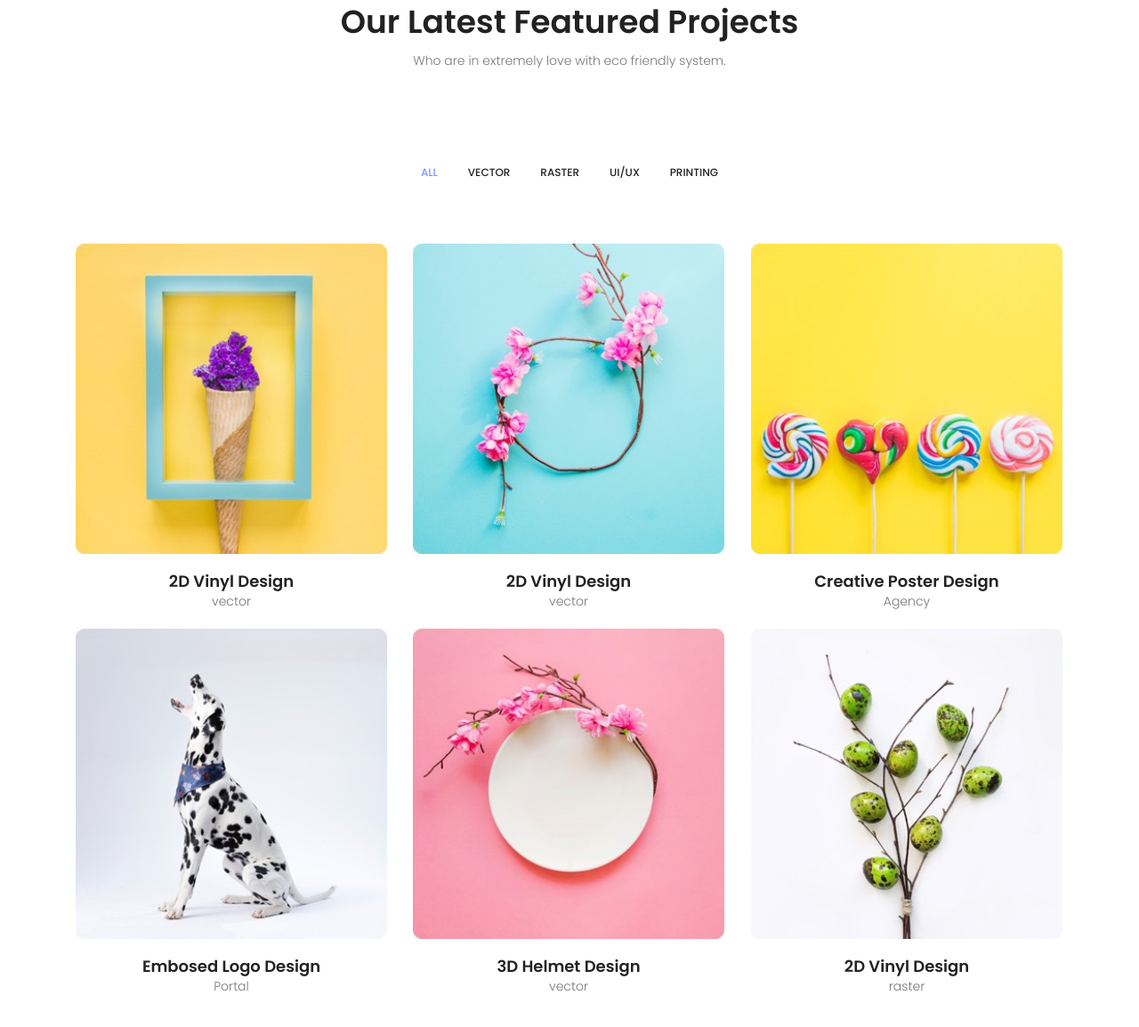
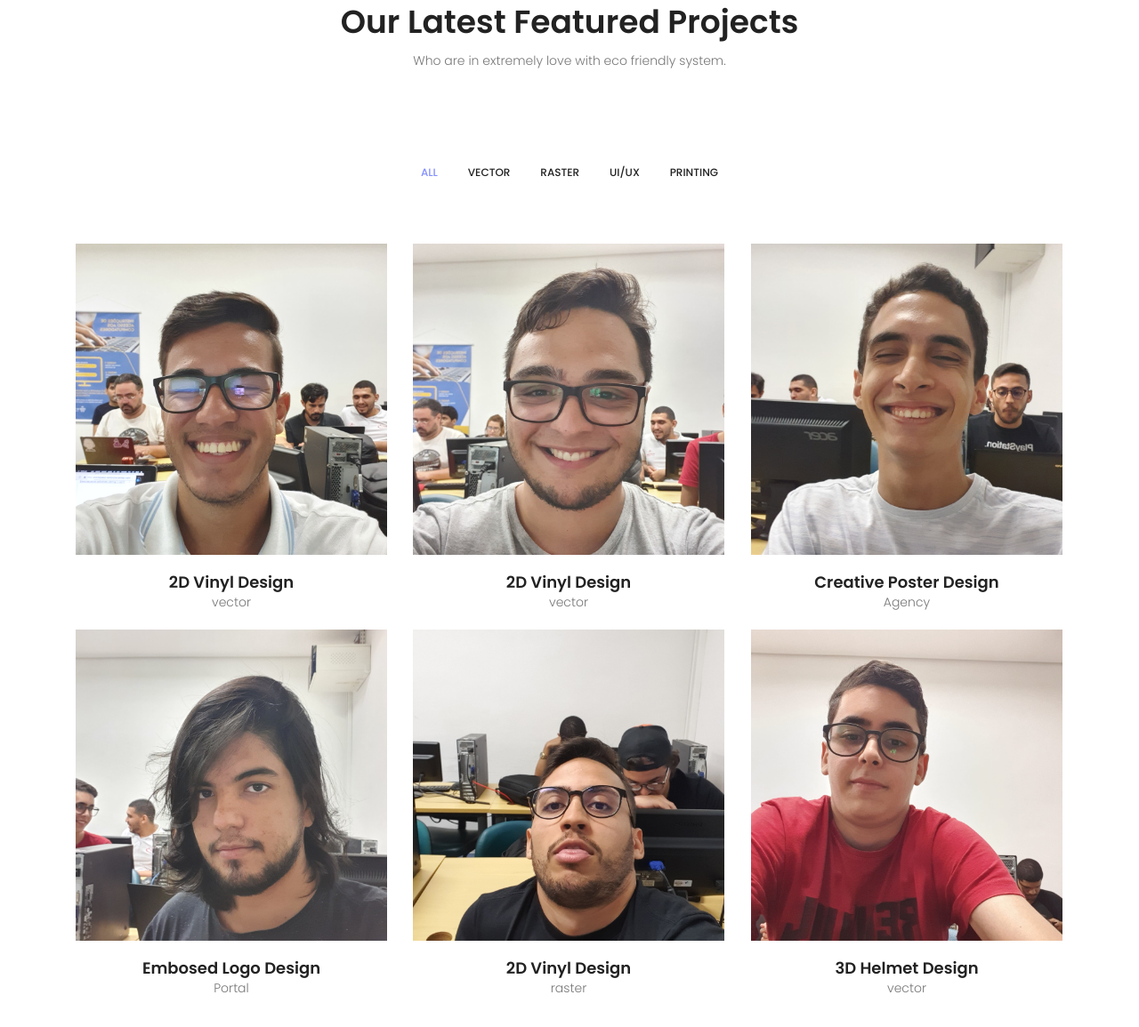
Before and after one commit to minhas-aulas/personal, a plain HTML site: page portfolio.html in a window 1280 px wide. Shown: the part 457-1612 px from the top of the page at 89% size. Drawn offline with nearby package versions, Linux system fonts and the light colour scheme; some packages are replaced by stand-ins of ours.

Commit message:
Grupo D: Edição das fotos na barra de menu portifólio

```diff
--- a/portfolio.html
+++ b/portfolio.html
@@ -110,7 +110,7 @@
                             	<div class="relative">
 	                            	<div class="thumb">
 	                            		<div class="overlay overlay-bg"></div>
-	                            		 <img class="image img-fluid" src="img/p1.jpg" alt="">
+	                            		 <img class="image img-fluid" src="img/igor.jpg" alt="">
 	                            	</div>
 									<a href="img/p1.jpg" class="img-pop-up">
 									  <div class="middle">
@@ -127,7 +127,7 @@
                             	<div class="relative">
 	                            	<div class="thumb">
 	                            		<div class="overlay overlay-bg"></div>
-	                            		 <img class="image img-fluid" src="img/p2.jpg" alt="">
+	                            		 <img class="image img-fluid" src="img/bruno.jpg" alt="">
 	                            	</div>
 									<a href="img/p2.jpg" class="img-pop-up">
 									  <div class="middle">
@@ -144,7 +144,7 @@
                             	<div class="relative">
 	                            	<div class="thumb">
 	                            		<div class="overlay overlay-bg"></div>
-	                            		 <img class="image img-fluid" src="img/p3.jpg" alt="">
+	                            		 <img class="image img-fluid" src="img/vini.jpg" alt="">
 	                            	</div>
 									<a href="img/p3.jpg" class="img-pop-up">
 									  <div class="middle">
@@ -162,7 +162,7 @@
                             	<div class="relative">
 	                            	<div class="thumb">
 	                            		<div class="overlay overlay-bg"></div>
-	                            		 <img class="image img-fluid" src="img/p4.jpg" alt="">
+	                            		 <img class="image img-fluid" src="img/diego.jpg" alt="">
 	                            	</div>
 									<a href="img/p4.jpg" class="img-pop-up">
 									  <div class="middle">
@@ -179,7 +179,7 @@
                             	<div class="relative">
                             	<div class="thumb">
 	                            		<div class="overlay overlay-bg"></div>
-	                            		 <img class="image img-fluid" src="img/p5.jpg" alt="">
+	                            		 <img class="image img-fluid" src="img/daddo.jpg" alt="">
 	                            	</div>
 									<a href="img/p5.jpg" class="img-pop-up">
 									  <div class="middle">
@@ -196,7 +196,7 @@
                             	<div class="relative">
 	                            	<div class="thumb">
 	                            		<div class="overlay overlay-bg"></div>
-	                            		 <img class="image img-fluid" src="img/p6.jpg" alt="">
+	                            		 <img class="image img-fluid" src="img/victor.jpg" alt="">
 	                            	</div>
 									<a href="img/p6.jpg" class="img-pop-up">
 									  <div class="middle">
```
Also changed, not shown: img/20200228_203221.jpg (added), img/20200228_204252.jpg (added), img/bruno.jpg (added), img/daddo.jpg (added), img/diego.jpg (added), img/igor.jpg (added), img/victor.jpg (added), img/vini.jpg (added).
